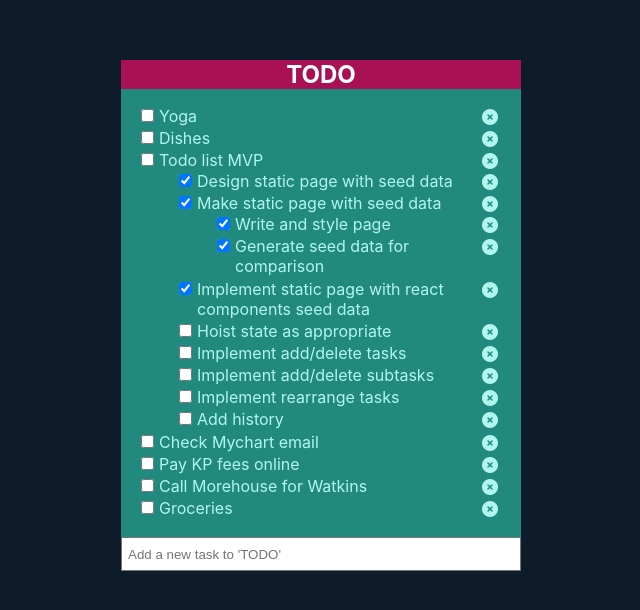
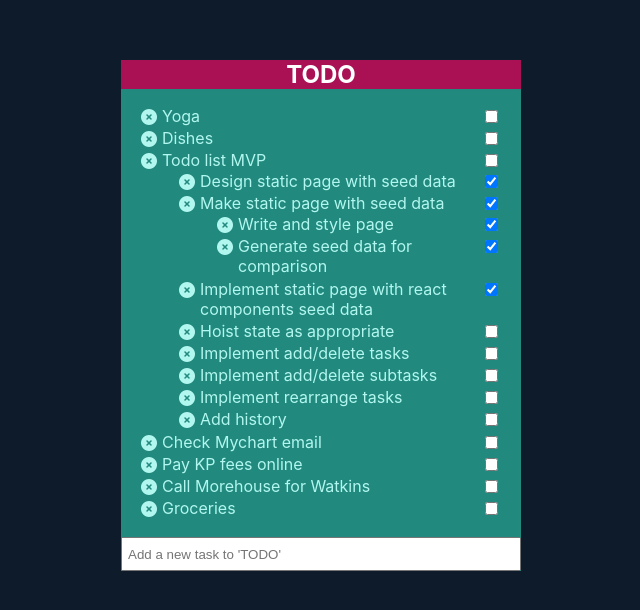
Before and after one commit to SirDoctorPresident/braindump, a React (Create React App) app: page / in a window 1280 px wide. Shown: the part 140-750 px from the top of the page, without its empty margins (319-959 px from the left). Built offline with nearby package versions, Linux system fonts and the light colour scheme.

Commit message:
Fixed hover logic to only highlight todo content

```diff
--- a/src/App.css
+++ b/src/App.css
@@ -28,7 +28,7 @@ body {
   display: block;
 }
 
-.container li:hover {
+.container .task-content:hover {
   background-color: #B2F7EF;
   color:#0D1B2A;
 }
@@ -42,16 +42,18 @@ body {
 }
 
 .container input[type='checkbox'] {
+  float: right;
+}
+.container li span.fa-times-circle {
   float: left;
-}
-.container li span:nth-child(3) {
-  float: right;
+  margin-left: -18px;
   padding-top: 3px;
-  padding-right: 3px;
+  padding-right: 5px;
 }
 
 .container li input[type='checkbox'] {
   margin-left: -18px;
+  margin-top: 4px;
 }
 
 .container .primary-add {
@@ -66,7 +68,3 @@ body {
   border: 2px solid #AA1155;
   width: 386px;
 }
-
-li span{
-
-}
--- a/src/components/Task.js
+++ b/src/components/Task.js
@@ -10,18 +10,23 @@ class Task extends React.Component {
                 indices={indices}
                 key={index}
                 onDeleteClicked={(indexes) => { this.props.onDeleteClicked(indexes) }}
-                         selectTask={(indices)=>{this.props.selectTask(indices)}}
-                         toggleCompleted={(indices)=>{this.props.toggleCompleted(indices)}}>
+                selectTask={(indices) => { this.props.selectTask(indices) }}
+                toggleCompleted={(indices) => { this.props.toggleCompleted(indices) }}>
             </Task>
         });
 
         return (
-            <li onClick={(e, indices)=>{e.stopPropagation(); this.props.selectTask(this.props.indices)}}>
-                <input type="checkbox" checked={this.props.task.completed}
-                        onChange={(e)=>{this.props.toggleCompleted(this.props.indices)}}/>
-                <span>{this.props.task.text}</span>
+            <li>
+                <span className="task-content"  onClick={(e, indices) => { e.stopPropagation(); this.props.selectTask(this.props.indices) }}>
                     <span className="fas fa-times-circle"
                         onClick={(e) => { e.stopPropagation(); this.props.onDeleteClicked(this.props.indices) }}></span>
+
+                    <span>{this.props.task.text}</span>
+
+                    <input type="checkbox" checked={this.props.task.completed}
+                        onChange={(e) => { this.props.toggleCompleted(this.props.indices) }} />
+                </span>
+
                 <ul>
                     {subtasks}
                 </ul>
```
Also changed, not shown: 1 other file (tests, documents, lock files or other folders). Lines whose indentation alone changed are shown as unchanged.
